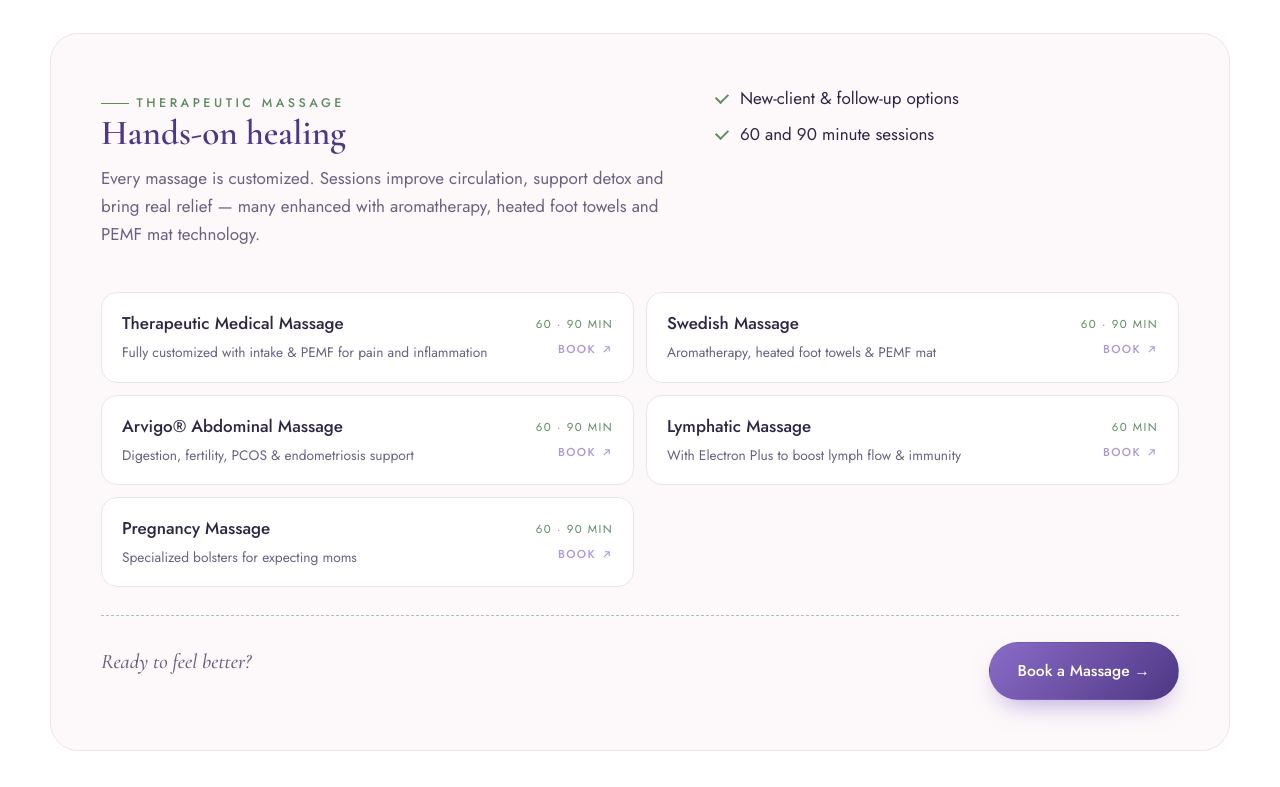
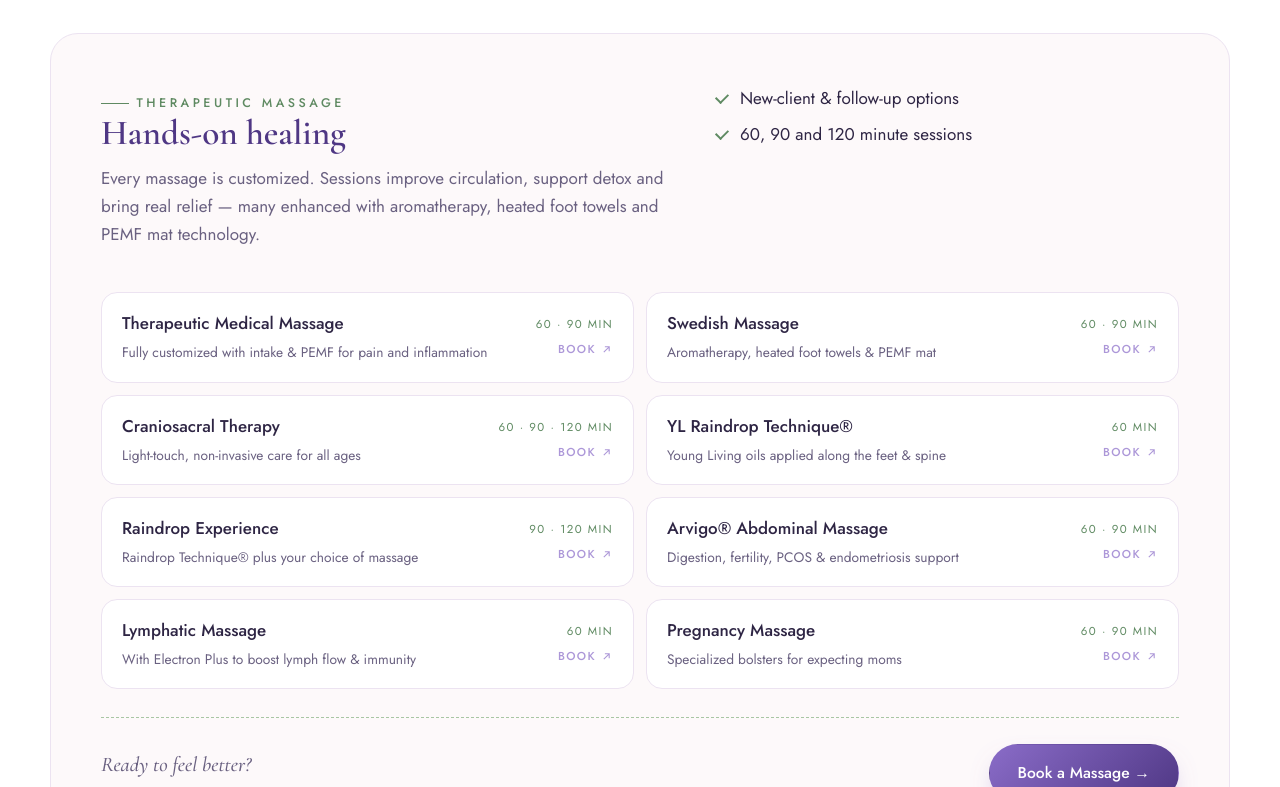
Before and after one commit to ianwhitmarsh/A-Touch-Above-Final, a plain HTML site: page services.html in a window 1280 px wide. Shown: the part 603-1390 px from the top of the page. Drawn offline with nearby package versions, Linux system fonts and the light colour scheme.

Commit message:
Services: add Craniosacral Therapy, YL Raindrop Technique, Raindrop Experience
Co-Authored-By: Claude Opus 5.5 <noreply@anthropic.com>
Claude-Session: https://claude.ai/code/session_01W2xLBLqYpvtiBKsgwBTJct

```diff
--- a/services.html
+++ b/services.html
@@ -42,11 +42,14 @@
           <h3>Hands-on healing</h3>
           <p>Every massage is customized. Sessions improve circulation, support detox and bring real relief — many enhanced with aromatherapy, heated foot towels and PEMF mat technology.</p>
         </div>
-        <ul class="checks"><li>New-client &amp; follow-up options</li><li>60 and 90 minute sessions</li></ul>
+        <ul class="checks"><li>New-client &amp; follow-up options</li><li>60, 90 and 120 minute sessions</li></ul>
       </div>
       <div class="opts">
         <a class="opt" href="https://blvd.app/@atouchaboveholistichealth/login" target="_blank" rel="noopener"><div><b>Therapeutic Medical Massage</b><small>Fully customized with intake &amp; PEMF for pain and inflammation</small></div><span class="opt-r"><span class="tag">60 · 90 min</span><span class="go">Book <svg viewBox="0 0 24 24" fill="none" stroke="currentColor" stroke-width="2"><path d="M7 17 17 7M9 7h8v8"/></svg></span></span></a>
         <a class="opt" href="https://blvd.app/@atouchaboveholistichealth/login" target="_blank" rel="noopener"><div><b>Swedish Massage</b><small>Aromatherapy, heated foot towels &amp; PEMF mat</small></div><span class="opt-r"><span class="tag">60 · 90 min</span><span class="go">Book <svg viewBox="0 0 24 24" fill="none" stroke="currentColor" stroke-width="2"><path d="M7 17 17 7M9 7h8v8"/></svg></span></span></a>
+        <a class="opt" href="https://blvd.app/@atouchaboveholistichealth/login" target="_blank" rel="noopener"><div><b>Craniosacral Therapy</b><small>Light-touch, non-invasive care for all ages</small></div><span class="opt-r"><span class="tag">60 · 90 · 120 min</span><span class="go">Book <svg viewBox="0 0 24 24" fill="none" stroke="currentColor" stroke-width="2"><path d="M7 17 17 7M9 7h8v8"/></svg></span></span></a>
+        <a class="opt" href="https://blvd.app/@atouchaboveholistichealth/login" target="_blank" rel="noopener"><div><b>YL Raindrop Technique®</b><small>Young Living oils applied along the feet &amp; spine</small></div><span class="opt-r"><span class="tag">60 min</span><span class="go">Book <svg viewBox="0 0 24 24" fill="none" stroke="currentColor" stroke-width="2"><path d="M7 17 17 7M9 7h8v8"/></svg></span></span></a>
+        <a class="opt" href="https://blvd.app/@atouchaboveholistichealth/login" target="_blank" rel="noopener"><div><b>Raindrop Experience</b><small>Raindrop Technique® plus your choice of massage</small></div><span class="opt-r"><span class="tag">90 · 120 min</span><span class="go">Book <svg viewBox="0 0 24 24" fill="none" stroke="currentColor" stroke-width="2"><path d="M7 17 17 7M9 7h8v8"/></svg></span></span></a>
         <a class="opt" href="https://blvd.app/@atouchaboveholistichealth/login" target="_blank" rel="noopener"><div><b>Arvigo® Abdominal Massage</b><small>Digestion, fertility, PCOS &amp; endometriosis support</small></div><span class="opt-r"><span class="tag">60 · 90 min</span><span class="go">Book <svg viewBox="0 0 24 24" fill="none" stroke="currentColor" stroke-width="2"><path d="M7 17 17 7M9 7h8v8"/></svg></span></span></a>
         <a class="opt" href="https://blvd.app/@atouchaboveholistichealth/login" target="_blank" rel="noopener"><div><b>Lymphatic Massage</b><small>With Electron Plus to boost lymph flow &amp; immunity</small></div><span class="opt-r"><span class="tag">60 min</span><span class="go">Book <svg viewBox="0 0 24 24" fill="none" stroke="currentColor" stroke-width="2"><path d="M7 17 17 7M9 7h8v8"/></svg></span></span></a>
         <a class="opt" href="https://blvd.app/@atouchaboveholistichealth/login" target="_blank" rel="noopener"><div><b>Pregnancy Massage</b><small>Specialized bolsters for expecting moms</small></div><span class="opt-r"><span class="tag">60 · 90 min</span><span class="go">Book <svg viewBox="0 0 24 24" fill="none" stroke="currentColor" stroke-width="2"><path d="M7 17 17 7M9 7h8v8"/></svg></span></span></a>
```
